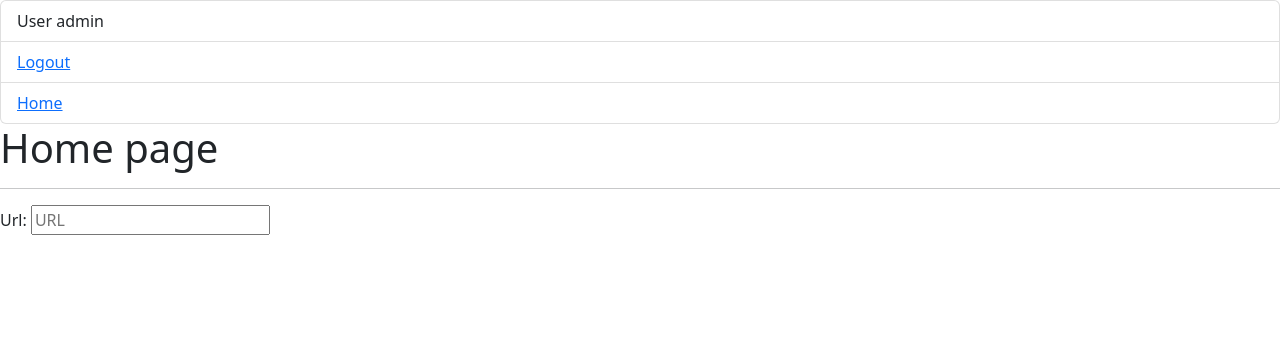
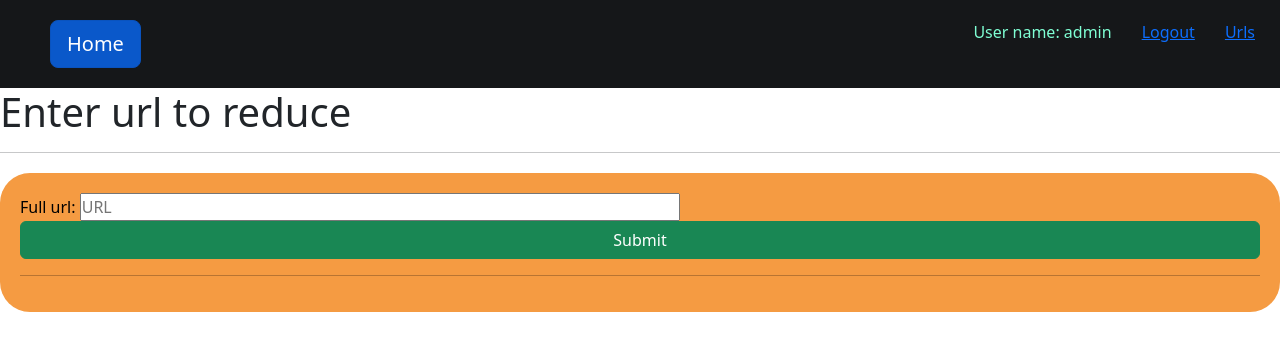
Before and after one commit to alexandr-d23/PythonProject, a Django app: page / in a window 1280 px wide. Shown: the top 351 px of the page. Run offline with Django 4.2, Linux system fonts and the light colour scheme; a user stored in the database is signed in.

Commit message:
added url-redirection

```diff
--- a/djangoProject/settings.py
+++ b/djangoProject/settings.py
@@ -9,7 +9,7 @@ https://docs.djangoproject.com/en/4.0/topics/settings/
 For the full list of settings and their values, see
 https://docs.djangoproject.com/en/4.0/ref/settings/
 """
-
+import os.path
 from pathlib import Path
 
 # Build paths inside the project like this: BASE_DIR / 'subdir'.
@@ -121,6 +121,9 @@ USE_TZ = True
 # https://docs.djangoproject.com/en/4.0/howto/static-files/
 
 STATIC_URL = 'static/'
+STATICFILES_DIRS = [
+    os.path.join(BASE_DIR, "static")
+]
 
 # Default primary key field type
 # https://docs.djangoproject.com/en/4.0/ref/settings/#default-auto-field
--- /dev/null
+++ b/static/css/styles.css
@@ -0,0 +1,182 @@
+
+
+.full_url{
+    width: auto;
+    text-align: center;
+}
+
+.btn btn-success{
+    margin-top: 10px;
+}
+
+form{
+    height: auto;
+    width: auto;
+    color: black;
+    margin-top: 20px;
+    background: #f59b42;
+    display: flex;
+    flex-direction: column;
+    justify-content: space-between;
+    padding: 20px;
+    border-radius: 30px;
+}
+
+.input{
+    width: 600px;
+}
+.url{
+    text-decoration: underline;
+}
+
+* {
+    padding: 0;
+    margin: 0;
+}
+
+p{
+    text-align: center;
+}
+
+.my_body{
+    height: 100vh;
+    display: flex;
+    justify-content: space-between;
+    flex-direction: column;
+}
+.header-block{
+    display: flex;
+    flex-direction: row;
+    gap:50px;
+    margin-top: 10px;
+    margin-right: 30px;
+}
+
+.my_container{
+    display: flex;
+    flex-direction:row;
+    justify-content: space-between;
+    flex: 1 0 auto;
+}
+
+.game_description{
+
+}
+
+.my-center-block{
+    border-radius: 30px;
+    font-size: 20px;
+    padding-left: 70px;
+    padding-right: 70px;
+    background: #f0f8ff;
+    width: 100%;
+    padding-top: 50px;
+}
+
+.bought_item{
+    color: #26e726;
+}
+
+.data-form{
+    border-radius: 30px;
+    background: #95f1ff;
+    display: flex;
+    flex-direction: column;
+    justify-content: space-between;
+    gap: 20px;
+    width: 500px;
+    margin-left: auto;
+    margin-right: auto;
+    margin-top: 50px;
+}
+
+.my-center-block > p{
+    margin: 10px;
+    text-align: center;
+}
+
+.data-button{
+    height: 40px;
+    padding-left: 5px;
+    padding-right: 5px;
+    min-width: 100px;
+    border-radius: 5px;
+    margin-left: auto;
+    margin-right: auto;
+}
+
+.field{
+    display: flex;
+    flex-direction: row;
+    justify-content: space-between;
+}
+
+.title{
+    justify-content: center;
+    margin: 10px 10px 10px 30px;
+}
+
+
+.error{
+    color: red;
+}
+
+@media (max-width: 800px){
+
+    .my_container{
+        flex-direction: column;
+    }
+
+    .my_container > div{
+        width: auto;
+        min-height: 150px;
+        height: auto;
+    }
+
+}
+.my_header{
+    display: flex;
+    justify-content: space-between;
+    flex-direction: row;
+    color: #7fffd4;
+    background: #151719;
+    flex-shrink: 0;
+    padding: 20px;
+    height: auto;
+    text-align: center;
+}
+.main_button{
+    margin-left: 30px;
+}
+.center-buttons-block{
+    justify-content: space-between;
+    flex-direction: row;
+}
+.account{
+    display: flex;
+    flex-direction: row;
+}
+.right-buttons-block{
+    display: flex;
+    justify-content: space-between;
+    flex-direction: row;
+    margin: 0 5px;
+    gap: 30px;
+    max-height: 100px;
+}
+
+@media (max-width: 800px) {
+
+    .my_header {
+        flex-direction: column;
+        padding-top: 20px;
+        padding-bottom: 20px;
+    }
+
+    .my_header > .right-buttons-block {
+        display: flex;
+        flex-direction: column;
+        padding: 10px;
+    }
+
+}
--- a/templates/base.html
+++ b/templates/base.html
@@ -1,3 +1,4 @@
+{% load static %}
 <!DOCTYPE html>
 <html lang="en">
 <head>
@@ -6,15 +7,26 @@
     <title>User authenticate</title>
     <link href="https://cdn.jsdelivr.net/npm/bootstrap@5.2.0-beta1/dist/css/bootstrap.min.css" rel="stylesheet"
           integrity="sha384-0evHe/X+R7YkIZDRvuzKMRqM+OrBnVFBL6DOitfPri4tjfHxaWutUpFmBp4vmVor" crossorigin="anonymous">
+    <link rel="stylesheet" href="../static/css/styles.css">
 </head>
-<body>
-<ul class="list-group">
+<header class="my_header">
+    {% if user.is_authenticated %}
+        <div class="main_button">
+            <a href="{% url 'home' %}" class="btn btn-primary btn-lg active" role="button"
+               aria-pressed="true">Home</a>
+        </div>
+    {% endif %}
+    <div class="right-buttons-block">
         <li class="list-group-item">
-        User {{ user }}
+            User name: {{ user }}
         </li>
         {% if user.is_authenticated %}
             <li class="list-group-item">
                 <a href="{% url 'logout' %}"> Logout</a>
+            </li>
+
+            <li class="list-group-item">
+                <a href="{% url 'urls' %}">Urls</a>
             </li>
         {% else %}
             <li class="list-group-item">
@@ -25,9 +37,11 @@
                 <a href="{% url 'register' %}">Register</a>
             </li>
         {% endif %}
-    <li class="list-group-item">
-        <a href="{% url 'home' %}">Home</a>
-    </li>
+    </div>
+</header>
+<body>
+<ul class="list-group">
+
 </ul>
 
 {% block content %}
--- a/templates/home.html
+++ b/templates/home.html
@@ -1,13 +1,27 @@
 {% extends 'base.html' %}
 
 {% block content %}
-    <h1>Home page</h1>
+    <h1>Enter url to reduce</h1>
 
     <hr>
 
     {% if user.is_authenticated %}
+        <form action="{% url 'home' %}" method="post">
         <li class="list-group-item">
             {{ form }}
         </li>
+
+        {% csrf_token %}
+        <button type="submit" class="btn btn-success">Submit</button>
+
+        <hr>
+
+    {% if full_url %}
+        <h2> Full url: {{ full_url }}</h2>
+    {% endif %}
+
+    {% if url_shortcut %}
+        <h2> Reduced url: {{ url_shortcut }}</h2>
+    {% endif %}
     {% endif %}
 {% endblock %}
--- a/url_shortener/forms.py
+++ b/url_shortener/forms.py
@@ -1,5 +1,8 @@
+import re
+
 from django.contrib.auth.forms import UserCreationForm
 from django import forms
+from django.core.exceptions import ValidationError
 
 from url_shortener.models import User, UrlWithShortcut
 
@@ -10,11 +13,11 @@ class UserCreationForm(UserCreationForm):
 
 
 class UrlForm(forms.ModelForm):
-    url = forms.URLField(widget=forms.URLInput(
-        attrs={"placeholder": "URL"}
+    full_url = forms.URLField(widget=forms.URLInput(
+        attrs={"placeholder": "URL", "class": "input"}
     ))
 
     class Meta:
         model = UrlWithShortcut
-        fields = ('url',)
-        exclude = ['user']
+        fields = ('full_url',)
+        exclude = ['user',]
--- a/url_shortener/models.py
+++ b/url_shortener/models.py
@@ -1,3 +1,6 @@
+from random import choice
+from string import ascii_letters, digits
+
 from django.contrib.auth.models import AbstractUser
 from django.db import models
 
@@ -11,6 +14,16 @@ class User(AbstractUser):
 
 class UrlWithShortcut(models.Model):
     usage_count = models.PositiveIntegerField(default=0)
-    full_url = models.URLField
-    url_shortcut = models.CharField
+    full_url = models.URLField(default='')
+    url_shortcut = models.CharField(max_length=12)
     user = models.ForeignKey(User, on_delete=CASCADE)
+
+    def save(self, *args, **kwargs):
+        while not self.url_shortcut or self.__class__.objects.filter(url_shortcut=self.url_shortcut).exclude(
+                full_url=self.full_url).exists():
+            self.url_shortcut = get_short_url()
+        super().save(*args, **kwargs)
+
+
+def get_short_url():
+    return ''.join(choice(digits + ascii_letters) for i in range(12))
--- a/url_shortener/urls.py
+++ b/url_shortener/urls.py
@@ -1,6 +1,6 @@
 from django.urls import path, include
 
-from url_shortener.views import Register, Home
+from url_shortener.views import Register, Home, ReducedUrls, Reduced
 
 urlpatterns = [
     # path('', include('django.contrib.auth.urls')),
@@ -10,4 +10,8 @@ urlpatterns = [
     path('', include('django.contrib.auth.urls')),
 
     path('', Home.as_view(), name='home'),
+
+    path('urls/', ReducedUrls.as_view(), name='urls'),
+
+    path('<str:short>', Reduced.as_view(), name='redirect')
 ]
--- a/url_shortener/views.py
+++ b/url_shortener/views.py
@@ -1,11 +1,25 @@
 from django.contrib.auth import authenticate, login
+from django.http import HttpResponseRedirect
 from django.shortcuts import render, redirect
 
 # Create your views here.
 from django.views import View
 
 from url_shortener.forms import UserCreationForm, UrlForm
-from url_shortener.models import UrlWithShortcut
+from url_shortener.models import UrlWithShortcut, get_short_url
+
+
+class Reduced(View):
+    def get(self, request, short):
+        # short_url = short
+        print(short)
+        short_url = UrlWithShortcut.objects.get(url_shortcut=short)
+        print(short_url)
+        short_url.usage_count += 1
+
+        short_url.save()
+
+        return HttpResponseRedirect(short_url.full_url)
 
 
 class Home(View):
@@ -19,9 +33,26 @@ class Home(View):
 
     def post(self, request):
         form = UrlForm(request.POST)
-        print(form.url)
+
+        if form.is_valid():
+            model = form.save(commit=False)
+            model.url_shortcut = get_short_url()
+            model.user = request.user
+            model.full_url = form.cleaned_data.get('full_url')
+            model.save()
+
+            url_shortcut = request.build_absolute_uri('/') + model.url_shortcut
+            full_url = model.full_url
+
+            context = {
+                'form': UrlForm,
+                'url_shortcut': url_shortcut,
+                'full_url': full_url
+            }
+
+            return render(request, self.template_name, context)
         context = {
-            'form': form
+            'errors': form.errors
         }
         return render(request, self.template_name, context)
 
@@ -50,3 +81,26 @@ class Register(View):
             'form': form
         }
         return render(request, self.template_name, context)
+
+
+class ReducedUrls(View):
+    template_name = 'urls.html'
+
+    def get(self, request):
+        user = request.user
+        print('user id: ')
+        print(user.id)
+        urls = UrlWithShortcut.objects.filter(user_id=user.id).order_by('-usage_count')
+        context = {
+            'urls': urls
+        }
+        return render(request, self.template_name, context)
+
+    def post(self, request):
+        url_id = request.POST.get("url_id", "")
+        print(url_id)
+        if UrlWithShortcut.objects.filter(id=url_id).exists():
+            UrlWithShortcut.objects.filter(id=url_id).delete()
+
+        print('ended')
+        return redirect("/urls/")
```
Also changed, not shown: templates/urls.html (added, +27 -0 lines), db.sqlite3, url_shortener/migrations/0002_urlwithshortcut.py (added), url_shortener/migrations/0003_urlwithshortcut_url_shortcut.py (added), url_shortener/migrations/0004_urlwithshortcut_full_url.py (added). Lines whose indentation alone changed are shown as unchanged.
